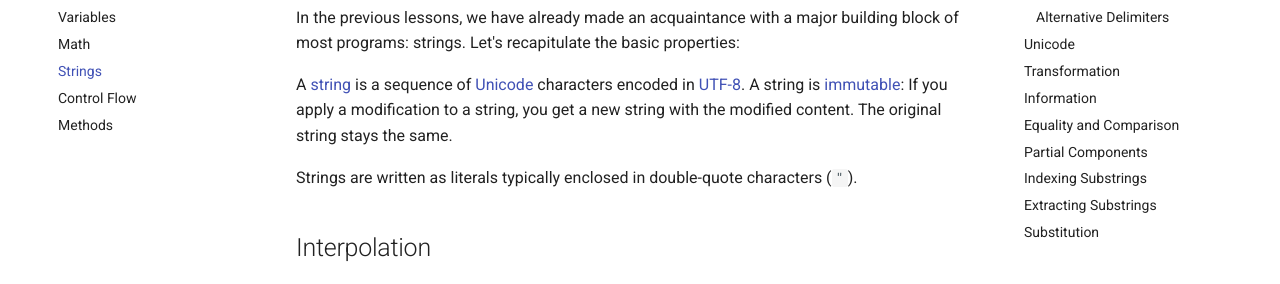
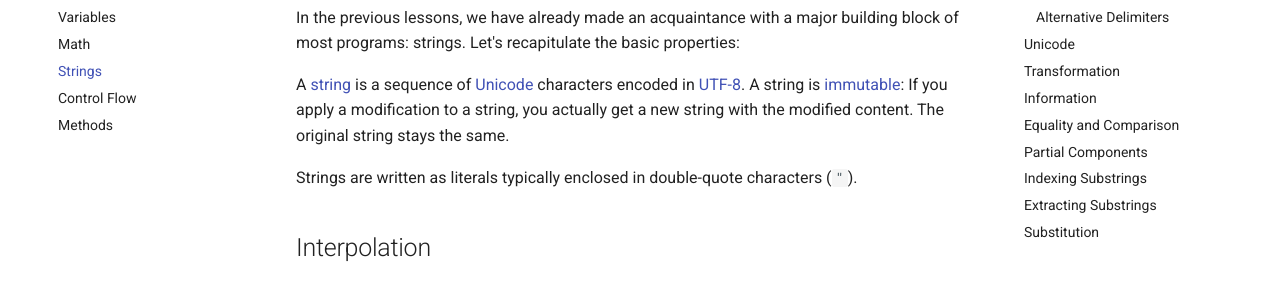
Before and after one commit to crystal-lang/crystal-book, an MkDocs documentation site: the page built from docs/tutorials/basics/40_strings.md, in a window 1280 px wide and 900 px high. Shown: the part 223-507 px from the top of the window. Built offline with MkDocs 1.6.1 and Material for MkDocs 9.7.7, drawn with Linux system fonts in a browser that asks for light colours; nearby versions of some CDN libraries; library files that are not in the unit come from our copies; comment, search, counter and statistics services are not loaded; some of the changed text lies outside the part shown.

Commit message:
Apply suggestions from code review

````diff
--- a/docs/tutorials/basics/40_strings.md
+++ b/docs/tutorials/basics/40_strings.md
@@ -5,7 +5,7 @@
 
 A [string](https://en.wikipedia.org/wiki/String_(computer_science)) is a sequence of [Unicode](https://en.wikipedia.org/wiki/Unicode) characters encoded in [UTF-8](https://en.wikipedia.org/wiki/UTF-8).
 A string is [immutable](https://en.wikipedia.org/wiki/Immutable_object):
-If you apply a modification to a string, you get a new string with the
+If you apply a modification to a string, you actually get a new string with the
 modified content. The original string stays the same.
 
 Strings are written as literals typically enclosed in double-quote characters (`"`).
@@ -52,7 +52,7 @@
 
 ### Alternative Delimiters
 
-Some string literals may contain a lot of double quotes – think of HTML tags with quoted argument values for example. It would be cumbersome to have to escape each one with a backslash. Alternative literal delimiters are a convenient alternative. `%(...)` is equivalent to `"..."` except that the delimiters are denoted by parentheses (`(` and `)`) instead of double-quotes.
+Some string literals may contain a lot of double quotes – think of HTML tags with quoted argument values for example. It would be cumbersome to have to escape each one with a backslash. Alternative literal delimiters are a convenient alternative. `%(...)` is equivalent to `"..."` except that the delimiters are denoted by parentheses (`(` and `)`) instead of double quotes.
 
 ```{.crystal .crystal-play}
 puts %(I say: "Hello World!")
````
Also changed, not shown: docs/getting_started/cli.md (+1 -1 lines).
